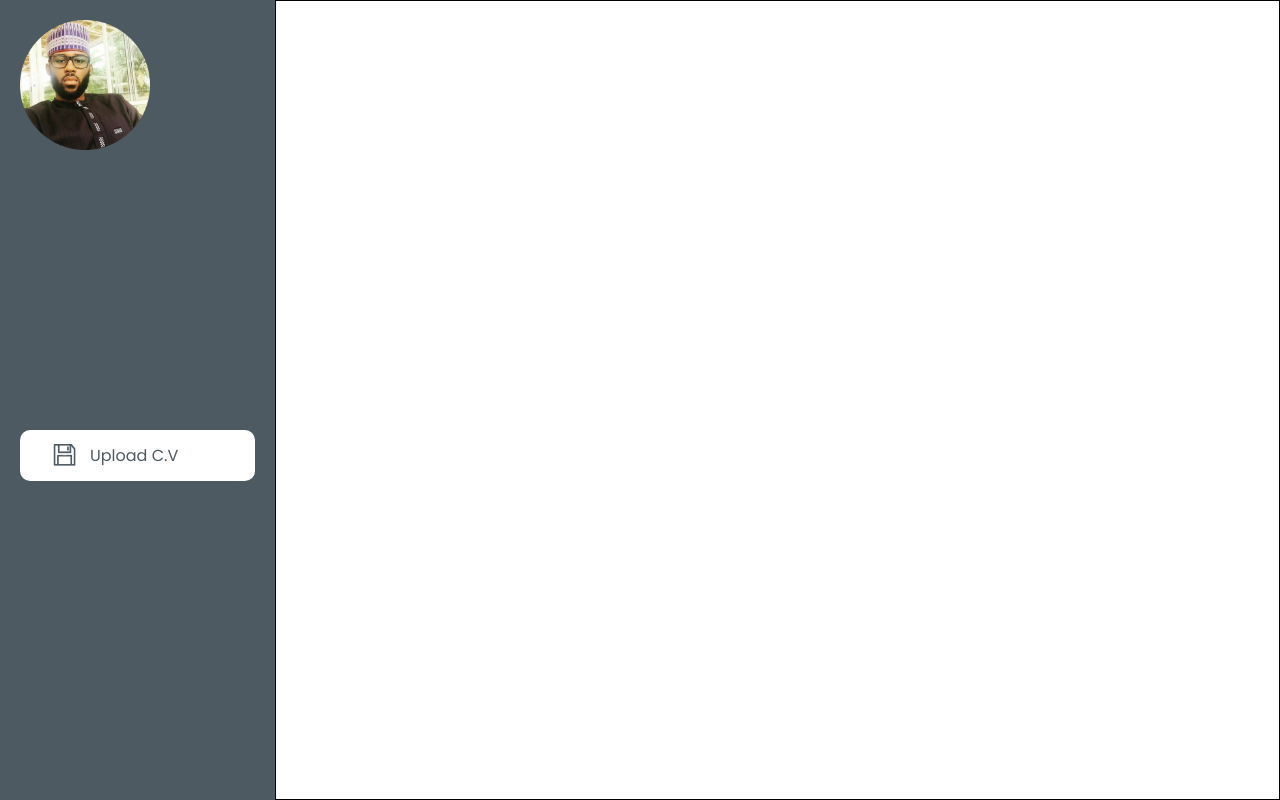
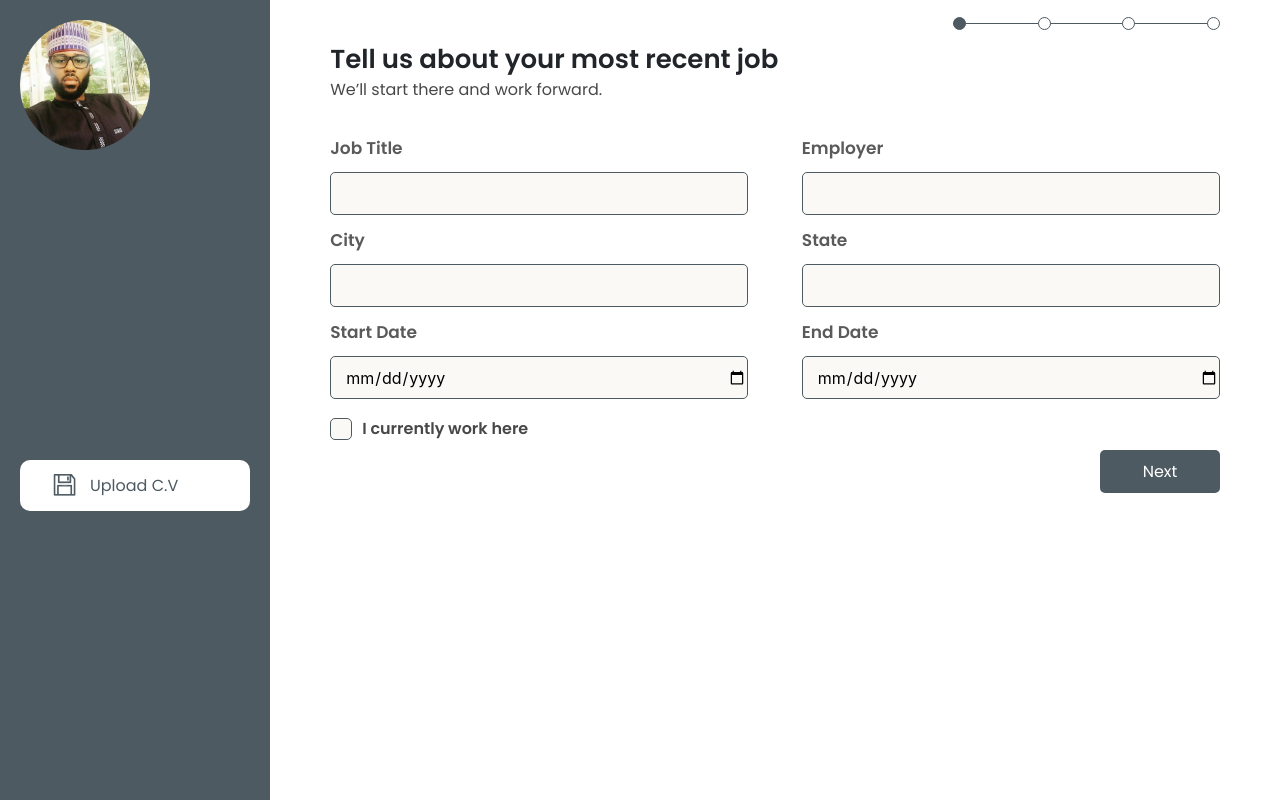
Before and after one commit to ukpono-j/completeAlumates, a PHP site: page /edit-profile.html in a window 1280 px wide. Shown: the part 76-876 px from the top of the page. Run offline with PHP 8.4, Linux system fonts and the light colour scheme.

Commit message:
just finished the recent job page

```diff
--- a/css/style.css
+++ b/css/style.css
@@ -2475,14 +2475,15 @@ border-radius: 20px;
 }
 .edit-profile-1{
     width: 340px;
-    height: 100vh;
+    height: auto;
+    position: sticky;
     background-color: rgba(78, 90, 98, 1);
     padding: 20px;
 }
 .edit-profile-2{
     width: 100%;
-    height: 100vh;
-    border: 1px solid #000;
+    min-height: 100vh;
+    padding: 0px 60px;
 }
 .edit-profile-img{
     height: 130px;
@@ -2496,7 +2497,7 @@ border-radius: 20px;
 .edit-profile-upload {
     height: auto;
     width: 100%;
-    margin-top: 280px;
+    margin-top: 310px;
 }
 .edit-profile-upload a{
     padding: 4px 20px;
@@ -2508,6 +2509,116 @@ border-radius: 20px;
     border-radius: 10px;
     align-items: center;
 }
+.recent-job-bx-1{
+    height: auto;
+    width: 100%;
+    display: flex;
+    justify-content: end;
+    padding-top: 10px;
+    padding-bottom: 20px;
+}
+.progress-recent{
+    background-color:  #4E5A62 !important;
+}
+.recent-process1{
+    height: auto;
+    display: flex;
+    justify-content: space-between;
+    width: 30%;
+    border-bottom: 1px solid  #4E5A62;;
+}
+.recent-process1 > div{
+    height: 13px;
+    top: 7px;
+    background-color: #fff;
+    position: relative;
+    width: 13px;
+    border: 1px solid #4E5A62;
+    border-radius: 100%;
+
+}
+.recent-job-title h1{
+    font-family: "Poppins";
+    font-size: 26px;
+    font-weight: 700;
+}
+.recent-job-title p{
+    font-family: "Poppins";
+    font-size: 16px;
+    line-height: 13px;
+    color: rgba(0, 0, 0, 0.72);
+}
+.recent-job-title{
+    height: auto;
+    width: 100%;
+}
+.recent-title-input-container{
+    display: flex;
+    flex-wrap: wrap;
+    justify-content: space-between;
+    padding-top: 20px;
+}
+.recent-title-input-container > div{
+    width: 47%;
+    margin: 9px 0px;
+    height: auto;
+}
+
+.recent-title-input-container > div p{
+    color: #5A5A5A;
+    font-family: "Poppins";
+    font-weight: 700;
+    line-height: 15px;
+    font-size: 17px;
+}
+.recent-title-input-container > div input{
+    background: #FAF9F6;
+border: 1px solid #4E5A62;
+box-sizing: border-box;
+border-radius: 5px;
+outline: none;
+height: 43px;
+padding-left: 14px;
+width: 100%;
+}
+.recent-title-input-container > div input[type=text]{
+    padding-left: 14px;
+    font-family: "Poppins";
+}
+
+.recent-next{
+    height: auto;
+    justify-content: end;
+    display: flex;
+    align-items: center;
+    width: 100%;
+    padding-bottom: 30px;
+}
+.recent-next-btn{
+    display: flex;
+    justify-content: center;
+    align-items: center;
+    font-family: "Poppins";
+    color: white !important ;
+    text-decoration: none !important;
+    height:43px;
+    width: 120px;
+    background: #4E5A62;
+border-radius: 5px;
+}
+.current-recent {
+    display: flex;
+    align-items: center;
+    font-family: "Poppins";
+    font-weight: 700;
+    color: rgba(0, 0, 0, 0.72);
+}
+.current-recent input{
+    width: 22px !important;
+    height: 22px !important;
+    background: #FAF9F6;
+border: 1px solid #4E5A62;
+}
 @media screen and (max-width: 789px){
     .edit-profile{
         padding-top: 80px;
@@ -2528,6 +2639,18 @@ border-radius: 20px;
     }
     .edit-profile-upload a{
         width: 200px;
+    }
+    .recent-title-input-container > div{
+        width: 100%;
+    }
+    .edit-profile-2{
+        padding: 0px 20px;
+    }
+    .recent-title-input-container > div input{
+    height: 50px;
+    }
+    .recent-title-input-container > div p{
+        font-size: 18px;
     }
 }
 
--- a/edit-profile.html
+++ b/edit-profile.html
@@ -73,7 +73,62 @@
                         <a href="#"><img src="./images/icons/upload.png" alt=""> Upload C.V</a>
                     </div>
                 </div>
-                  <div class="edit-profile-2"></div>
+                <div class="edit-profile-2">
+                    <!-- ======================= Progress 1 ====================== -->
+                    <div class="recent-job-bx-1">
+                        <div class="recent-process1">
+                            <div class="progress-recent"></div>
+                            <div></div>
+                            <div></div>
+                            <div></div>
+                        </div>
+                    </div>
+                    <!-- ======================= Recent job title ================ -->
+                    <div class="recent-job-title">
+                        <h1>Tell us about your most recent job</h1>
+                        <p>We’ll start there and work forward.</p>
+                    </div>
+
+                    <div class="recent-title-input-container">
+                        <div>
+                            <p>Job Title</p>
+                            <input type="text" name="" id="">
+                        </div>
+                        <div>
+                            <p>Employer</p>
+                            <input type="text" name="" id="">
+                        </div>
+                        <div>
+                            <p>City</p>
+                            <input type="text" name="" id="">
+                        </div>
+                        <div>
+                            <p>State</p>
+                            <input type="text" name="" id="">
+                        </div>
+                        <div>
+                            <p>Start Date</p>
+                            <input type="date" id=" " name="start-date" value="Select" >
+                        </div>
+                        <div>
+                            <p>End Date</p>
+                            <input type="date" id="start" name="end-date" value="Select" >
+                        </div>
+                        <div class="current-recent">
+                           <div>
+                               <input type="text">
+
+                           </div>
+                           <div style="padding-left: 10px;">
+                            I currently work here
+                           </div>
+                        </div>
+                    </div>
+
+                    <div class="recent-next">
+                              <a href="#" class="recent-next-btn">Next</a>
+                    </div>
+                </div>
             </div>
         </div>
     </div>
--- a/index.html
+++ b/index.html
@@ -32,7 +32,7 @@
 
         </nav>
         <div class="profile_bx profile_bx1">
-            <a href="#">
+            <a href="./profile.html">
                 <img src="./images/icons/Capture4 2@2x.png" alt="" class="profile_picx">
             </a>
         </div>
```
Lines whose indentation alone changed are shown as unchanged.
